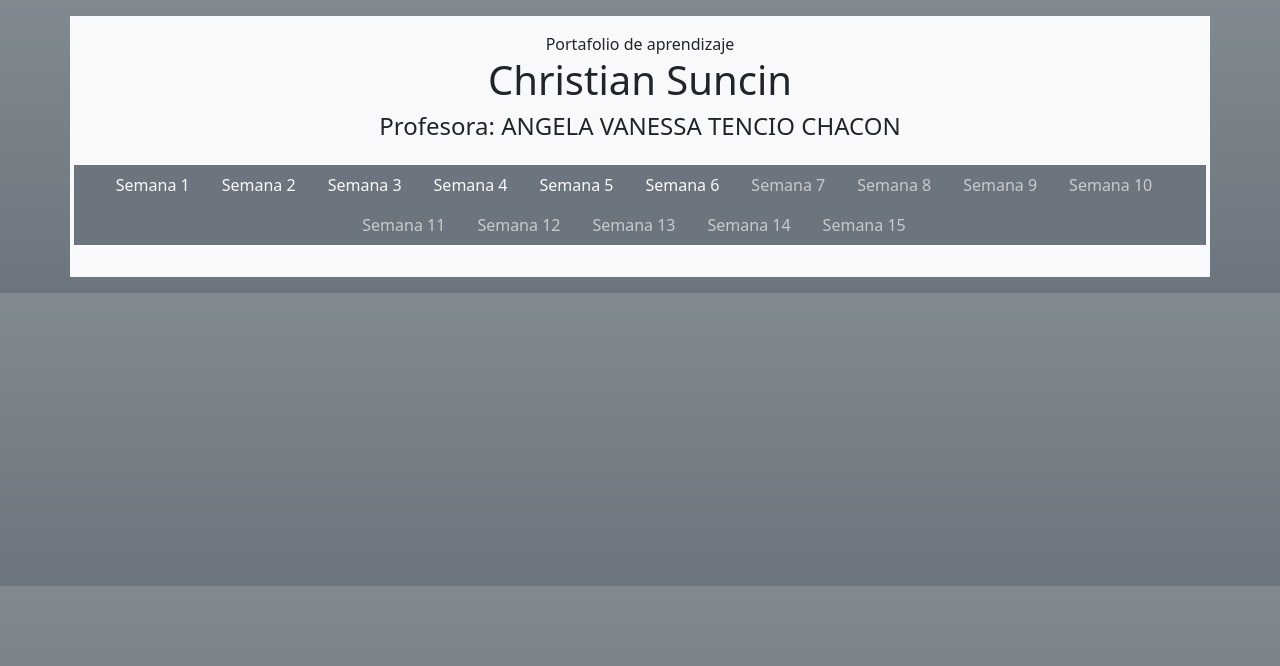
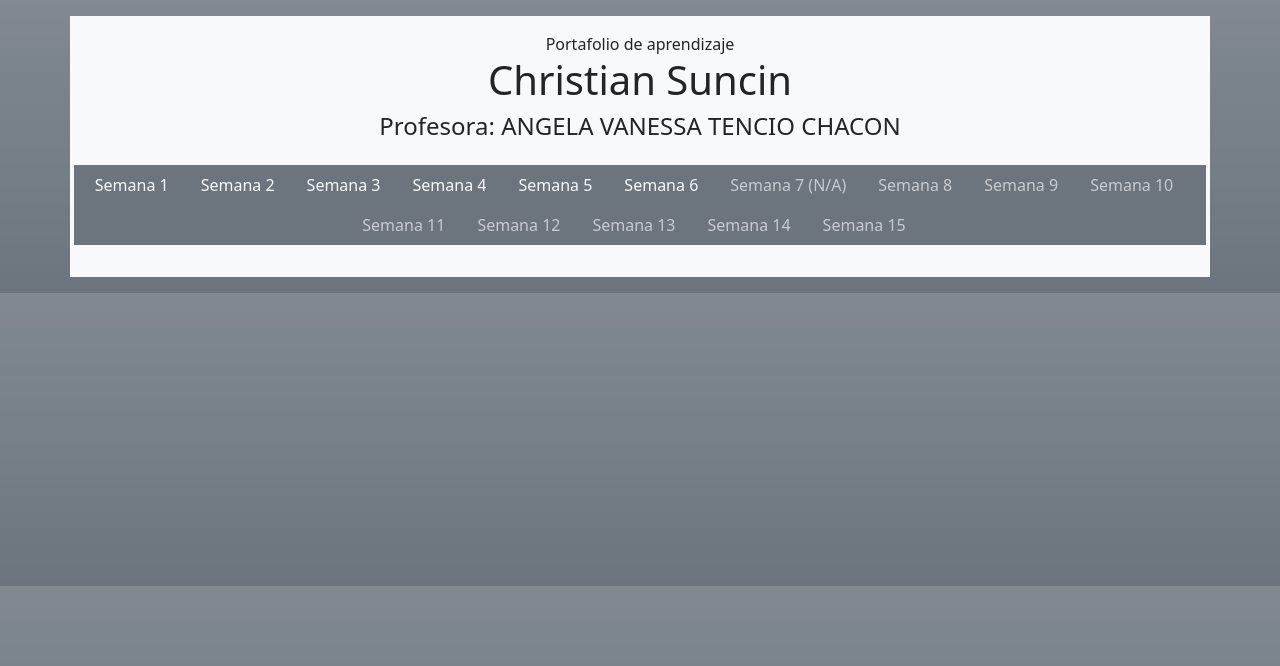
Before and after one commit to Suncin18/ProcesosEmpresariales, a plain HTML site: page index.html in a window 1280 px wide. Drawn offline with nearby package versions, Linux system fonts and the light colour scheme.

```diff
--- a/index.html
+++ b/index.html
@@ -35,7 +35,7 @@
                     <button class="nav-link btn text-light" onclick="loadWeek('semana6.html', this)">Semana 6</button>
                 </li>
                 <li class="nav-item">
-                    <button class="nav-link btn text-light disabled" onclick="loadWeek('semana7.html', this)">Semana 7</button>
+                    <button class="nav-link btn text-light disabled" onclick="loadWeek('semana7.html', this)">Semana 7 (N/A)</button>
                 </li>
                 <li class="nav-item">
                     <button class="nav-link btn text-light disabled" onclick="loadWeek('semana8.html', this)">Semana 8</button>
```
